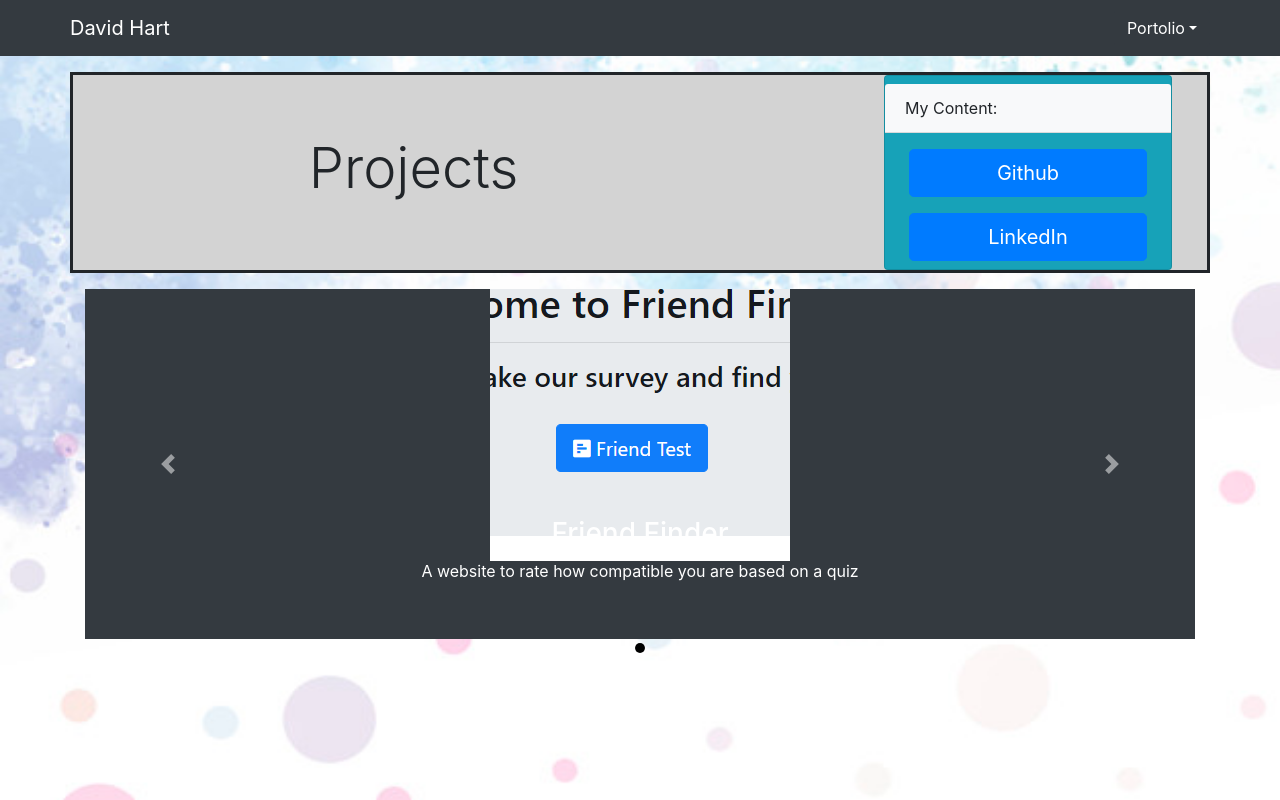
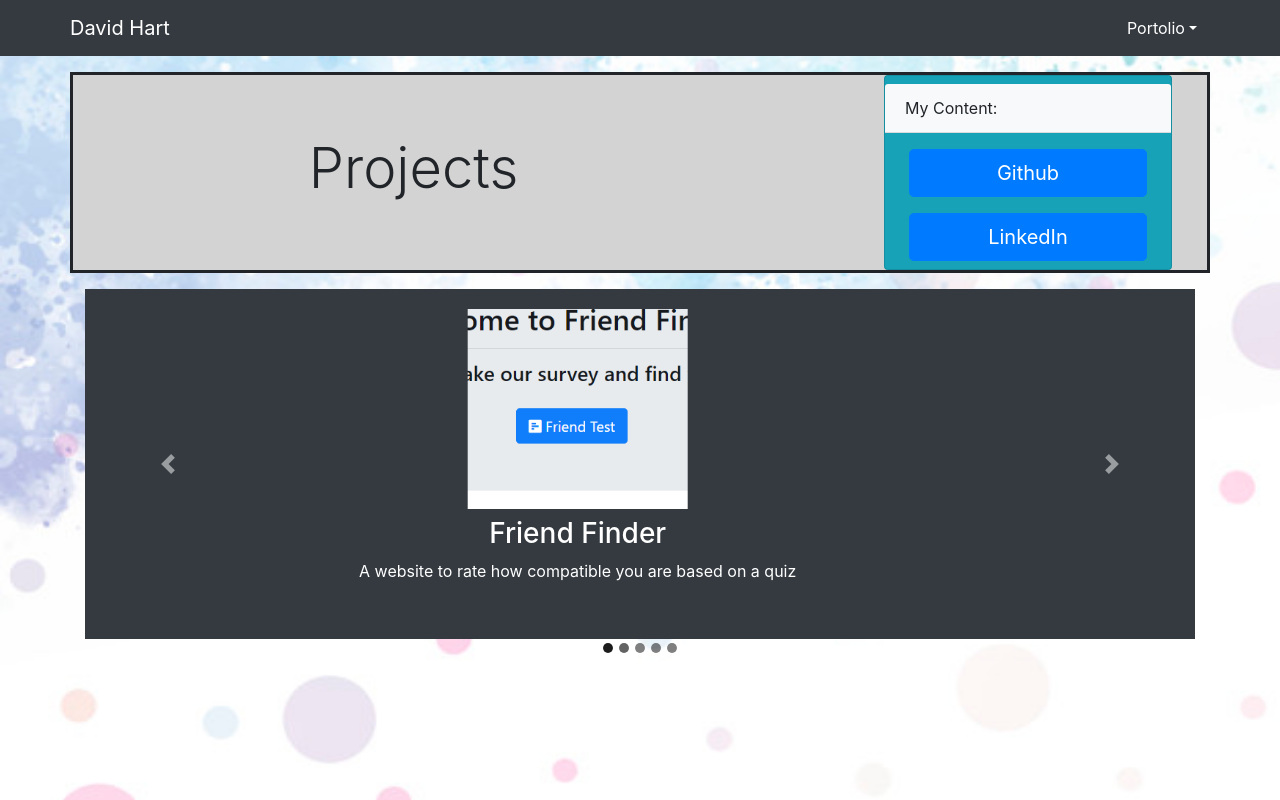
Before and after one commit to vilagen/Portfolio-Page, a React (Create React App) app in the folder client/: page / in a window 1280 px wide. Built offline with nearby package versions, Linux system fonts and the light colour scheme.

Commit message:
Got dynamic carousel to work.

```diff
--- a/client/src/components/Carousel/index.js
+++ b/client/src/components/Carousel/index.js
@@ -2,9 +2,12 @@ import React from "react";
 import { Carousel } from "react-bootstrap"
 // import "./style.css"
 
+export function ProjectList({children}) {
+	return <Carousel className="list-group">{children}</Carousel>;
+}
 
 // info will come from a JSON file
-export default function Carous({
+export function CarouselListItem({
 	href,
 	image,
 	alt,
@@ -18,7 +21,7 @@ export default function Carous({
 			<Carousel.Item>
 				<a href={href}>
 				<img
-				className="d-block w-100"
+				className="d-block slidePic"
 				src={image}
 				alt={alt}
 				/>
@@ -33,3 +36,24 @@ export default function Carous({
 
 	)
 }
+
+				{/* <Carousel className="bg-dark">
+
+						<Carousel.Item>
+						<a href="https://guarded-wildwood-51320.herokuapp.com/">
+						<img
+						className="d-block slidePic"
+						src="/photos/friendfinder.PNG"
+						alt="Friend Finder"
+						/>
+						</a
+						>
+							<div></div>
+							<Carousel.Caption>
+								<h3>Friend Finder</h3>
+								<p>A website to rate how compatible you are based on a quiz</p>
+							</Carousel.Caption>
+
+						</Carousel.Item> */}
+
+					{/* </Carousel> */}
--- a/client/src/pages/Projects.js
+++ b/client/src/pages/Projects.js
@@ -2,7 +2,7 @@ import React, { Component } from "react";
 import { Container, Carousel } from "react-bootstrap";
 import Nav from "../components/Navbar";
 import Title from "../components/Title";
-import Carous from "../components/Carousel";
+import { ProjectList, CarouselListItem } from "../components/Carousel";
 import projects from "./projects.json";
 import "./style.css"
 
@@ -26,30 +26,42 @@ class Projects extends Component {
 
 					<Carousel className="bg-dark">
 
+						{this.state.projects.map (project => {
+							return (
 								<Carousel.Item>
-						<a href="https://guarded-wildwood-51320.herokuapp.com/">
+									<a href={project.href}>
 									<img
 									className="d-block slidePic"
-						src="/photos/friendfinder.PNG"
-						alt="Friend Finder"
+									src={project.photo}
+									alt={project.alt}
 									/>
 									</a
 									>
 										<div></div>
 										<Carousel.Caption>
-								<h3>Friend Finder</h3>
-								<p>A website to rate how compatible you are based on a quiz</p>
+											<h3>{project.title}</h3>
+											<p>{project.description}</p>
 										</Carousel.Caption>
 
 								</Carousel.Item>
+								)}
+							)}
 
 					</Carousel>
 
-					{/* <Carousel>
+					</Container>
 
+			</div>
+		)
+	}
+}
+
+
+
+						{/* <ProjectList>
 							{this.state.projects.map (project => {
 								return (
-								<Carous
+									<CarouselListItem
 									href={project.href}
 									image={project.photo}
 									alt={project.alt}
@@ -59,13 +71,11 @@ class Projects extends Component {
 									)
 								}
 							)}
+						</ProjectList> */}
 
-					</Carousel> */}
 
-				</Container>
-			</div>
-		)
-	}
-}
+
+
+
 
 export default Projects
--- a/client/src/pages/style.css
+++ b/client/src/pages/style.css
@@ -16,7 +16,9 @@
 }
 
 .slidePic {
-    margin: auto
+    margin: auto;
+    height: 200px;
+    margin-top: 20px;
 }
 
 .carousel-item {
```
Lines whose indentation alone changed are shown as unchanged.
